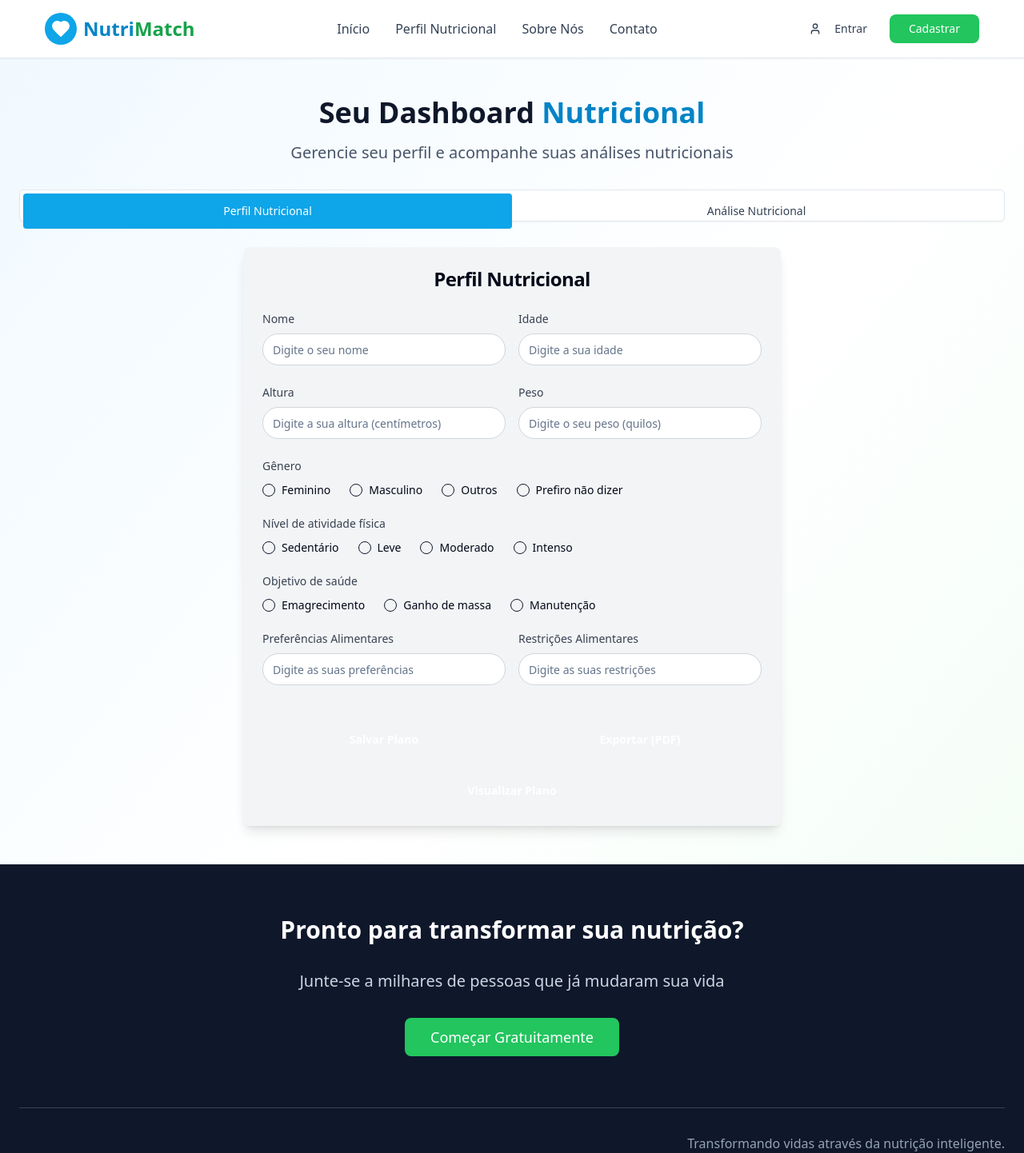
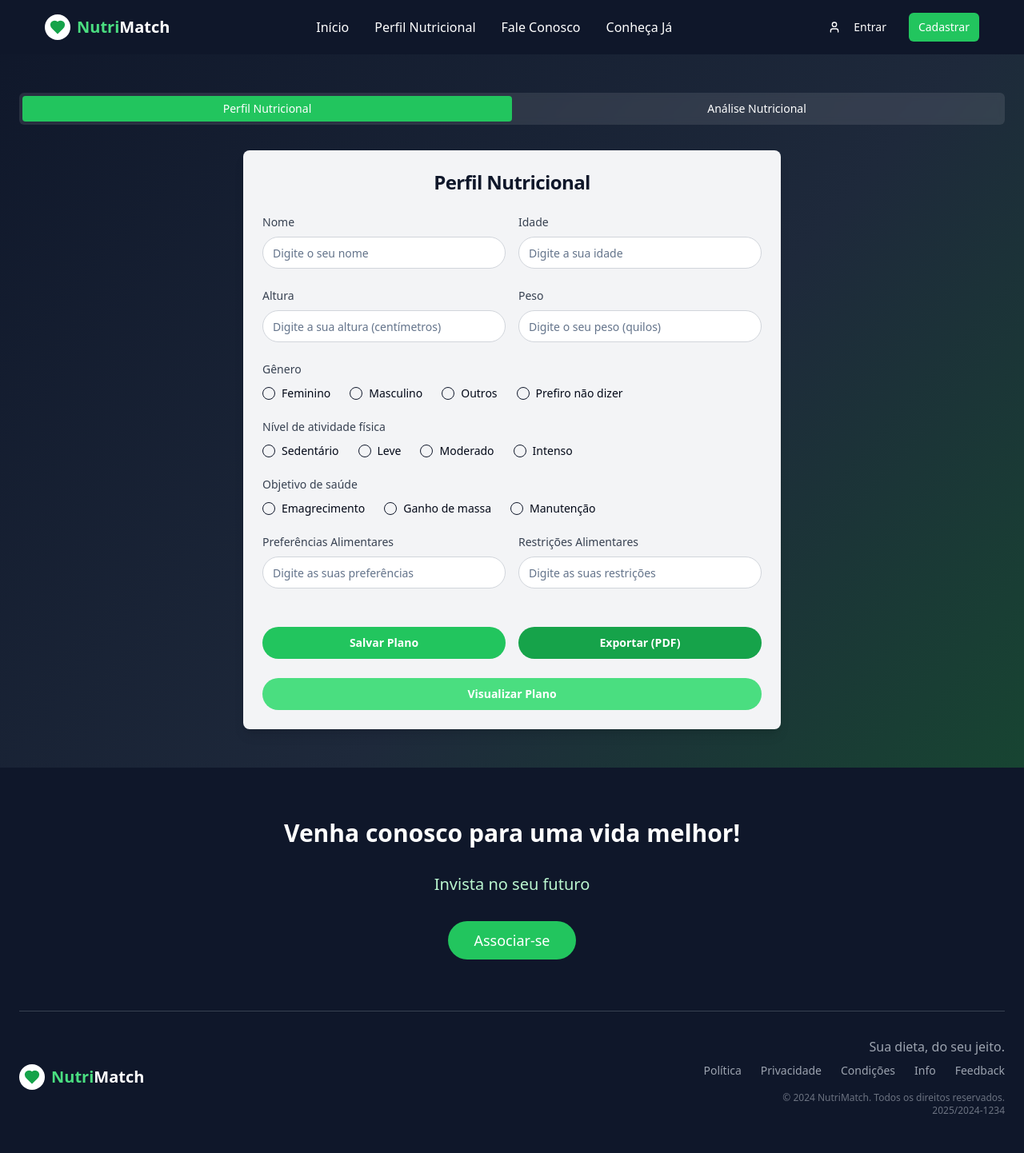
Before and after one commit to jgsena7/nutrimatch, a React (Vite) app: page /dashboard in a window 1280 px wide. Shown: the top 1442 px of the page at 80% size. Built offline with nearby package versions, Linux system fonts and the light colour scheme.

Commit message:
Reverted to commit 33dedab4549d17eaa84ff8a169f729e30d8c8adb

```diff
--- a/src/components/Footer.tsx
+++ b/src/components/Footer.tsx
@@ -5,45 +5,47 @@ import { Button } from "@/components/ui/button";
 
 const Footer = () => {
   return (
-    <footer className="bg-app-gray-900 text-white py-16">
+    <footer className="bg-nutri-dark-900 text-white py-16">
       <div className="container mx-auto px-6">
         <div className="text-center space-y-8">
           <h2 className="text-3xl font-bold">
-            Pronto para transformar sua nutrição?
+            Venha conosco para uma vida melhor!
           </h2>
-          <h3 className="text-xl text-app-gray-300">
-            Junte-se a milhares de pessoas que já mudaram sua vida
+          <h3 className="text-xl text-nutri-green-200">
+            Invista no seu futuro
           </h3>
           <Button
             size="lg"
-            className="bg-app-green-500 hover:bg-app-green-600 text-white px-8 py-6 text-lg rounded-lg"
+            className="bg-nutri-green-500 hover:bg-nutri-green-600 text-white px-8 py-6 text-lg rounded-full"
           >
-            Começar Gratuitamente
+            Associar-se
           </Button>
         </div>
 
-        <div className="mt-16 pt-8 border-t border-app-gray-700">
+        <div className="mt-16 pt-8 border-t border-gray-700">
           <div className="flex flex-col md:flex-row items-center justify-between">
             <div className="flex items-center space-x-2 mb-4 md:mb-0">
-              <div className="flex items-center justify-center w-8 h-8 bg-app-blue-500 rounded-full">
-                <Heart className="w-5 h-5 text-white" fill="currentColor" />
+              <div className="flex items-center justify-center w-8 h-8 bg-white rounded-full">
+                <Heart className="w-5 h-5 text-nutri-green-600" fill="currentColor" />
               </div>
               <span className="text-xl font-bold">
-                <span className="text-app-blue-400">Nutri</span>
-                <span className="text-app-green-400">Match</span>
+                <span className="text-nutri-green-400">Nutri</span>Match
               </span>
             </div>
 
             <div className="text-center md:text-right">
-              <p className="text-app-gray-400 mb-2">Transformando vidas através da nutrição inteligente.</p>
-              <div className="flex flex-wrap justify-center md:justify-end space-x-6 text-sm text-app-gray-400">
-                <a href="#" className="hover:text-app-blue-400">Política de Privacidade</a>
-                <a href="#" className="hover:text-app-blue-400">Termos de Uso</a>
-                <a href="#" className="hover:text-app-blue-400">Contato</a>
-                <a href="#" className="hover:text-app-blue-400">Suporte</a>
+              <p className="text-gray-400 mb-2">Sua dieta, do seu jeito.</p>
+              <div className="flex flex-wrap justify-center md:justify-end space-x-6 text-sm text-gray-400">
+                <a href="#" className="hover:text-nutri-green-400">Política</a>
+                <a href="#" className="hover:text-nutri-green-400">Privacidade</a>
+                <a href="#" className="hover:text-nutri-green-400">Condições</a>
+                <a href="#" className="hover:text-nutri-green-400">Info</a>
+                <a href="#" className="hover:text-nutri-green-400">Feedback</a>
               </div>
-              <p className="text-xs text-app-gray-500 mt-4">
+              <p className="text-xs text-gray-500 mt-4">
                 © 2024 NutriMatch. Todos os direitos reservados.
+                <br />
+                2025/2024-1234
               </p>
             </div>
           </div>
--- a/src/components/Header.tsx
+++ b/src/components/Header.tsx
@@ -9,38 +9,37 @@ const Header = () => {
   const location = useLocation();
 
   return (
-    <header className="bg-white shadow-sm border-b border-app-gray-200 py-4 px-6">
+    <header className="bg-nutri-dark-900 text-white py-4 px-6">
       <div className="container mx-auto flex items-center justify-between">
         <div
           className="flex items-center space-x-2 cursor-pointer"
           onClick={() => navigate('/')}
         >
-          <div className="flex items-center justify-center w-10 h-10 bg-app-blue-500 rounded-full">
-            <Heart className="w-6 h-6 text-white" fill="currentColor" />
+          <div className="flex items-center justify-center w-8 h-8 bg-white rounded-full">
+            <Heart className="w-5 h-5 text-nutri-green-600" fill="currentColor" />
           </div>
-          <span className="text-2xl font-bold">
-            <span className="text-app-blue-600">Nutri</span>
-            <span className="text-app-green-600">Match</span>
+          <span className="text-xl font-bold">
+            <span className="text-nutri-green-400">Nutri</span>Match
           </span>
         </div>
 
         <nav className="hidden md:flex items-center space-x-8">
           <button
             onClick={() => navigate('/')}
-            className={`text-app-gray-700 hover:text-app-blue-600 transition-colors font-medium ${
-              location.pathname === '/' ? 'text-app-blue-600 border-b-2 border-app-blue-600 pb-1' : ''
+            className={`hover:text-nutri-green-400 transition-colors ${
+              location.pathname === '/' ? 'text-nutri-green-400' : ''
             }`}
           >
             Início
           </button>
-          <button className="text-app-gray-700 hover:text-app-blue-600 transition-colors font-medium">
+          <button className="hover:text-nutri-green-400 transition-colors">
             Perfil Nutricional
           </button>
-          <button className="text-app-gray-700 hover:text-app-blue-600 transition-colors font-medium">
-            Sobre Nós
+          <button className="hover:text-nutri-green-400 transition-colors">
+            Fale Conosco
           </button>
-          <button className="text-app-gray-700 hover:text-app-blue-600 transition-colors font-medium">
-            Contato
+          <button className="hover:text-nutri-green-400 transition-colors">
+            Conheça Já
           </button>
         </nav>
 
@@ -49,7 +48,7 @@ const Header = () => {
             variant="ghost"
             size="sm"
             onClick={() => navigate('/login')}
-            className="text-app-gray-700 hover:text-app-blue-600 hover:bg-app-blue-50"
+            className="text-white hover:text-nutri-green-400 hover:bg-nutri-dark-700"
           >
             <User className="w-4 h-4 mr-2" />
             Entrar
@@ -57,7 +56,7 @@ const Header = () => {
           <Button
             size="sm"
             onClick={() => navigate('/register')}
-            className="bg-app-green-500 hover:bg-app-green-600 text-white px-6 py-2 rounded-lg"
+            className="bg-nutri-green-500 hover:bg-nutri-green-600 text-white"
           >
             Cadastrar
           </Button>
--- a/src/components/HeroSection.tsx
+++ b/src/components/HeroSection.tsx
@@ -1,132 +1,97 @@
 
 import React from 'react';
 import { Button } from "@/components/ui/button";
-import { ArrowRight, CheckCircle, Users, TrendingUp } from 'lucide-react';
+import { ArrowRight, Apple, TrendingUp, Users } from 'lucide-react';
 import { useNavigate } from 'react-router-dom';
 
 const HeroSection = () => {
   const navigate = useNavigate();
 
   return (
-    <div className="bg-gradient-to-br from-app-blue-50 via-white to-app-green-50 min-h-screen">
+    <div className="bg-gradient-to-br from-nutri-dark-900 via-nutri-dark-800 to-nutri-green-900 min-h-screen flex items-center">
       <div className="container mx-auto px-6 py-20">
         <div className="grid lg:grid-cols-2 gap-12 items-center">
-          <div className="space-y-8">
-            <div className="space-y-4">
-              <h1 className="text-5xl lg:text-6xl font-bold leading-tight text-app-gray-900">
-                Transforme sua
-                <span className="text-app-blue-600"> nutrição</span> com
-                <span className="text-app-green-600"> inteligência</span>
-              </h1>
-              <p className="text-xl text-app-gray-600 leading-relaxed max-w-lg">
-                Descubra o poder da alimentação personalizada com análises nutricionais inteligentes e recomendações baseadas no seu perfil único.
-              </p>
-            </div>
+          <div className="text-white space-y-8">
+            <h1 className="text-5xl lg:text-6xl font-bold leading-tight">
+              Bem-vindo ao <span className="text-nutri-green-400">NutriMatch</span>
+            </h1>
+            <h2 className="text-2xl lg:text-3xl font-light text-nutri-green-200">
+              Sua dieta, do seu jeito.
+            </h2>
+            <p className="text-lg text-gray-300 leading-relaxed max-w-lg">
+              Esta coleção de outros grandiosos pontos sua paixão a descobrir em refeições.
+              Descubra uma nova forma de comer com o NutriMatch que entende você.
+            </p>
+            <Button
+              size="lg"
+              onClick={() => navigate('/register')}
+              className="bg-nutri-green-500 hover:bg-nutri-green-600 text-white text-lg px-8 py-6 rounded-full"
+            >
+              Saiba Mais
+              <ArrowRight className="ml-2 w-5 h-5" />
+            </Button>
+          </div>
 
-            <div className="space-y-4">
-              <div className="flex items-center space-x-3">
-                <CheckCircle className="w-6 h-6 text-app-green-500" />
-                <span className="text-app-gray-700 text-lg">Análise nutricional completa</span>
-              </div>
-              <div className="flex items-center space-x-3">
-                <CheckCircle className="w-6 h-6 text-app-green-500" />
-                <span className="text-app-gray-700 text-lg">Recomendações personalizadas</span>
-              </div>
-              <div className="flex items-center space-x-3">
-                <CheckCircle className="w-6 h-6 text-app-green-500" />
-                <span className="text-app-gray-700 text-lg">Acompanhamento em tempo real</span>
+          <div className="relative">
+            <div className="relative z-10 bg-white rounded-3xl p-8 shadow-2xl">
+              <img
+                src="https://images.unsplash.com/photo-1490645935967-10de6ba17061?w=400&h=300&fit=crop&crop=center"
+                alt="Prato saudável com diversos alimentos"
+                className="w-full h-64 object-cover rounded-2xl mb-6"
+              />
+              <div className="space-y-4">
+                <h3 className="text-xl font-semibold text-nutri-dark-900">
+                  Planejamento alimentar personalizado.
+                </h3>
+                <p className="text-gray-600">
+                  Tudo isso em uma única interface simples, intuitiva e acessível, para
+                  que qualquer pessoa possa viver com mais praticidade e segurança.
+                </p>
               </div>
             </div>
 
-            <div className="flex flex-col sm:flex-row gap-4">
-              <Button
-                size="lg"
-                onClick={() => navigate('/register')}
-                className="bg-app-blue-600 hover:bg-app-blue-700 text-white text-lg px-8 py-4 rounded-lg"
-              >
-                Começar Agora
-                <ArrowRight className="ml-2 w-5 h-5" />
-              </Button>
-              <Button
-                variant="outline"
-                size="lg"
-                className="border-app-gray-300 text-app-gray-700 hover:bg-app-gray-50 text-lg px-8 py-4 rounded-lg"
-              >
-                Saiba Mais
-              </Button>
-            </div>
-          </div>
-
-          <div className="relative">
-            <div className="relative z-10 bg-white rounded-3xl p-8 shadow-xl border border-app-gray-100">
-              <img
-                src="https://images.unsplash.com/photo-1490645935967-10de6ba17061?w=500&h=400&fit=crop&crop=center"
-                alt="Alimentação saudável e balanceada"
-                className="w-full h-80 object-cover rounded-2xl mb-6"
-              />
-              <div className="space-y-4">
-                <h3 className="text-2xl font-semibold text-app-gray-900">
-                  Sua jornada nutricional personalizada
-                </h3>
-                <p className="text-app-gray-600 leading-relaxed">
-                  Com nossa tecnologia avançada, você terá acesso a análises detalhadas e recomendações que se adaptam ao seu estilo de vida e objetivos.
-                </p>
-                <div className="flex items-center justify-between pt-4">
-                  <div className="text-center">
-                    <div className="text-2xl font-bold text-app-blue-600">1000+</div>
-                    <div className="text-sm text-app-gray-500">Usuários ativos</div>
-                  </div>
-                  <div className="text-center">
-                    <div className="text-2xl font-bold text-app-green-600">95%</div>
-                    <div className="text-sm text-app-gray-500">Satisfação</div>
-                  </div>
-                  <div className="text-center">
-                    <div className="text-2xl font-bold text-app-blue-600">24/7</div>
-                    <div className="text-sm text-app-gray-500">Suporte</div>
-                  </div>
-                </div>
-              </div>
-            </div>
-
-            <div className="absolute -top-6 -right-6 w-32 h-32 bg-app-blue-200 rounded-full opacity-50"></div>
-            <div className="absolute -bottom-6 -left-6 w-24 h-24 bg-app-green-200 rounded-full opacity-60"></div>
+            <div className="absolute -top-4 -right-4 w-32 h-32 bg-nutri-green-400 rounded-full opacity-20"></div>
+            <div className="absolute -bottom-4 -left-4 w-24 h-24 bg-nutri-green-600 rounded-full opacity-30"></div>
           </div>
         </div>
 
-        <div className="mt-24 grid md:grid-cols-3 gap-8">
-          <div className="text-center bg-white p-8 rounded-2xl shadow-lg border border-app-gray-100">
-            <div className="flex justify-center mb-6">
-              <div className="w-16 h-16 bg-app-blue-100 rounded-full flex items-center justify-center">
-                <Users className="w-8 h-8 text-app-blue-600" />
+        <div className="mt-20 grid md:grid-cols-3 gap-8">
+          <div className="text-center text-white space-y-4">
+            <div className="flex justify-center">
+              <div className="w-16 h-16 bg-nutri-green-500 rounded-full flex items-center justify-center">
+                <Users className="w-8 h-8" />
               </div>
             </div>
-            <h3 className="text-xl font-semibold text-app-gray-900 mb-4">Comunidade Ativa</h3>
-            <p className="text-app-gray-600 leading-relaxed">
-              Conecte-se com outros usuários, compartilhe experiências e receba apoio em sua jornada nutricional.
+            <h3 className="text-xl font-semibold">Orientação personalizada</h3>
+            <p className="text-gray-300">
+              Descubra receitas únicas criadas para seus objetivos de nutrição
+              em sua jornada da boa alimentação.
             </p>
           </div>
 
-          <div className="text-center bg-white p-8 rounded-2xl shadow-lg border border-app-gray-100">
-            <div className="flex justify-center mb-6">
-              <div className="w-16 h-16 bg-app-green-100 rounded-full flex items-center justify-center">
-                <TrendingUp className="w-8 h-8 text-app-green-600" />
+          <div className="text-center text-white space-y-4">
+            <div className="flex justify-center">
+              <div className="w-16 h-16 bg-nutri-green-500 rounded-full flex items-center justify-center">
+                <Apple className="w-8 h-8" />
               </div>
             </div>
-            <h3 className="text-xl font-semibold text-app-gray-900 mb-4">Resultados Comprovados</h3>
-            <p className="text-app-gray-600 leading-relaxed">
-              Baseado em ciência nutricional e dados reais, oferecemos estratégias que realmente funcionam.
+            <h3 className="text-xl font-semibold">Nutrição inteligente</h3>
+            <p className="text-gray-300">
+              Análise de toda análise de nutrição da sua comida, por aí ficaremos.
+              Faça nossa análise que te oferece uma alimentação.
             </p>
           </div>
 
-          <div className="text-center bg-white p-8 rounded-2xl shadow-lg border border-app-gray-100">
-            <div className="flex justify-center mb-6">
-              <div className="w-16 h-16 bg-app-blue-100 rounded-full flex items-center justify-center">
-                <CheckCircle className="w-8 h-8 text-app-blue-600" />
+          <div className="text-center text-white space-y-4">
+            <div className="flex justify-center">
+              <div className="w-16 h-16 bg-nutri-green-500 rounded-full flex items-center justify-center">
+                <TrendingUp className="w-8 h-8" />
               </div>
             </div>
-            <h3 className="text-xl font-semibold text-app-gray-900 mb-4">Fácil de Usar</h3>
-            <p className="text-app-gray-600 leading-relaxed">
-              Interface intuitiva e simples que torna o cuidado com a nutrição uma tarefa prazerosa e eficiente.
+            <h3 className="text-xl font-semibold">Acompanhe suas metas</h3>
+            <p className="text-gray-300">
+              Acompanhe tudo o que você come, monitore suas metas
+              em tempo real para uma vida ainda melhor.
             </p>
           </div>
         </div>
--- a/src/pages/Dashboard.tsx
+++ b/src/pages/Dashboard.tsx
@@ -8,30 +8,21 @@ import { Tabs, TabsContent, TabsList, TabsTrigger } from "@/components/ui/tabs";
 
 const Dashboard = () => {
   return (
-    <div className="min-h-screen bg-gradient-to-br from-app-blue-50 via-white to-app-green-50">
+    <div className="min-h-screen bg-gradient-to-br from-nutri-dark-900 via-nutri-dark-800 to-nutri-green-900">
       <Header />
 
       <main className="container mx-auto px-6 py-12">
-        <div className="text-center mb-8">
-          <h1 className="text-4xl font-bold text-app-gray-900 mb-4">
-            Seu Dashboard <span className="text-app-blue-600">Nutricional</span>
-          </h1>
-          <p className="text-xl text-app-gray-600">
-            Gerencie seu perfil e acompanhe suas análises nutricionais
-          </p>
-        </div>
-
         <Tabs defaultValue="profile" className="w-full">
-          <TabsList className="grid w-full grid-cols-2 mb-8 bg-white shadow-sm border border-app-gray-200">
+          <TabsList className="grid w-full grid-cols-2 mb-8 bg-white/10 backdrop-blur-sm">
             <TabsTrigger
               value="profile"
-              className="data-[state=active]:bg-app-blue-500 data-[state=active]:text-white text-app-gray-700 py-3"
+              className="data-[state=active]:bg-nutri-green-500 data-[state=active]:text-white text-white"
             >
               Perfil Nutricional
             </TabsTrigger>
             <TabsTrigger
               value="analysis"
-              className="data-[state=active]:bg-app-green-500 data-[state=active]:text-white text-app-gray-700 py-3"
+              className="data-[state=active]:bg-nutri-green-500 data-[state=active]:text-white text-white"
             >
               Análise Nutricional
             </TabsTrigger>
--- a/tailwind.config.ts
+++ b/tailwind.config.ts
@@ -63,19 +63,7 @@ export default {
 					border: 'hsl(var(--sidebar-border))',
 					ring: 'hsl(var(--sidebar-ring))'
 				},
-				'app-blue': {
-					50: '#f0f9ff',
-					100: '#e0f2fe',
-					200: '#bae6fd',
-					300: '#7dd3fc',
-					400: '#38bdf8',
-					500: '#0ea5e9',
-					600: '#0284c7',
-					700: '#0369a1',
-					800: '#075985',
-					900: '#0c4a6e',
-				},
-				'app-green': {
+				'nutri-green': {
 					50: '#f0fdf4',
 					100: '#dcfce7',
 					200: '#bbf7d0',
@@ -87,17 +75,10 @@ export default {
 					800: '#166534',
 					900: '#14532d',
 				},
-				'app-gray': {
-					50: '#f8fafc',
-					100: '#f1f5f9',
-					200: '#e2e8f0',
-					300: '#cbd5e1',
-					400: '#94a3b8',
-					500: '#64748b',
-					600: '#475569',
+				'nutri-dark': {
+					900: '#0f172a',
+					800: '#1e293b',
 					700: '#334155',
-					800: '#1e293b',
-					900: '#0f172a',
 				}
 			},
 			borderRadius: {
```
Also changed, not shown: src/components/LoginForm.tsx (+22 -15 lines), src/components/RegisterForm.tsx (+20 -21 lines).
